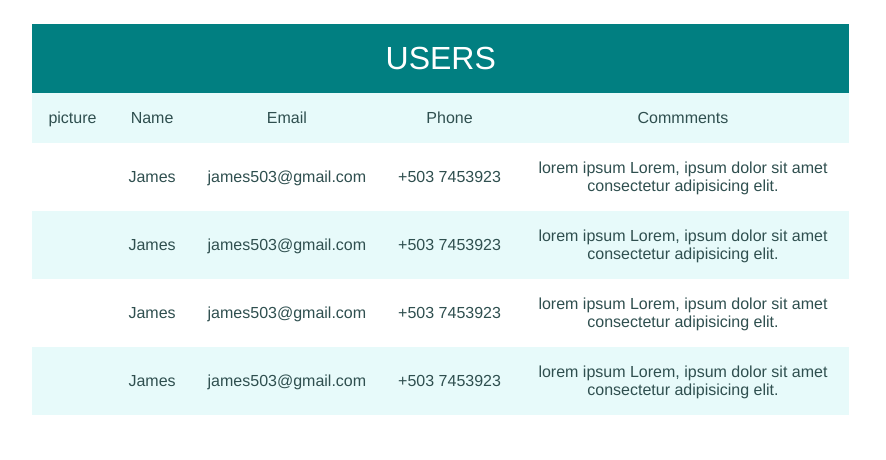
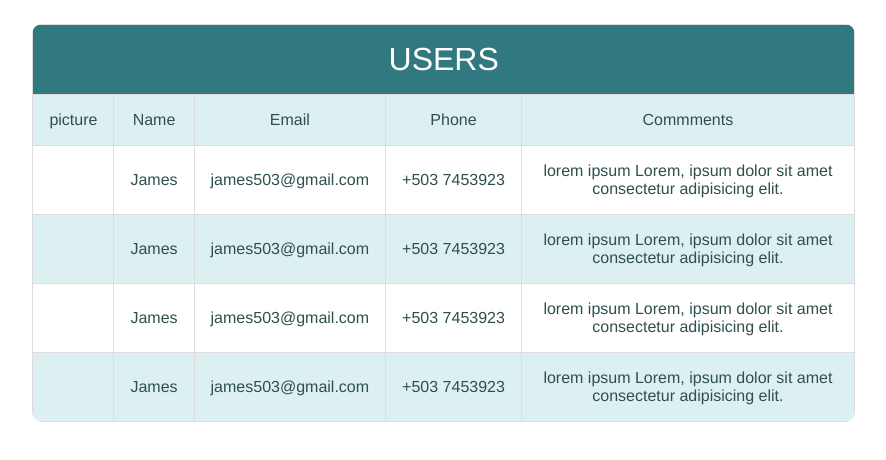
Before and after one commit to CesarG503/Herramientas_De_Productividad, a plain HTML site: page semana 3/table.html in a window 1280 px wide. Shown: the whole page, without its empty margins (102-988 px from the left). Drawn offline with Linux system fonts and the light colour scheme.

Commit message:
correciond de colores de las tablas ejercicio 1

```diff
--- a/semana 3/style.css
+++ b/semana 3/style.css
@@ -9,10 +9,12 @@
 }
 table{
     border-collapse: collapse; /* border collapse para colapsar los bordes por defecto de las tablas */
+    border-radius: 10px;
+    overflow: hidden;
 }
 th{
     color: white;
-    background-color: rgb(1, 127, 129);
+    background-color: #307980;
     padding: 1rem;
     font-size: 2rem;
     font-weight: 1;
@@ -24,9 +26,13 @@ td{
     color: darkslategrey;
 }
 
+th,td{
+    border: 1px solid #ddd;
+}
+
 .first
 {
-    background-color: rgba(209, 245, 245, 0.515);
+    background-color: #dcf0f1;
 }
 .second{
     background-color: white;
```
